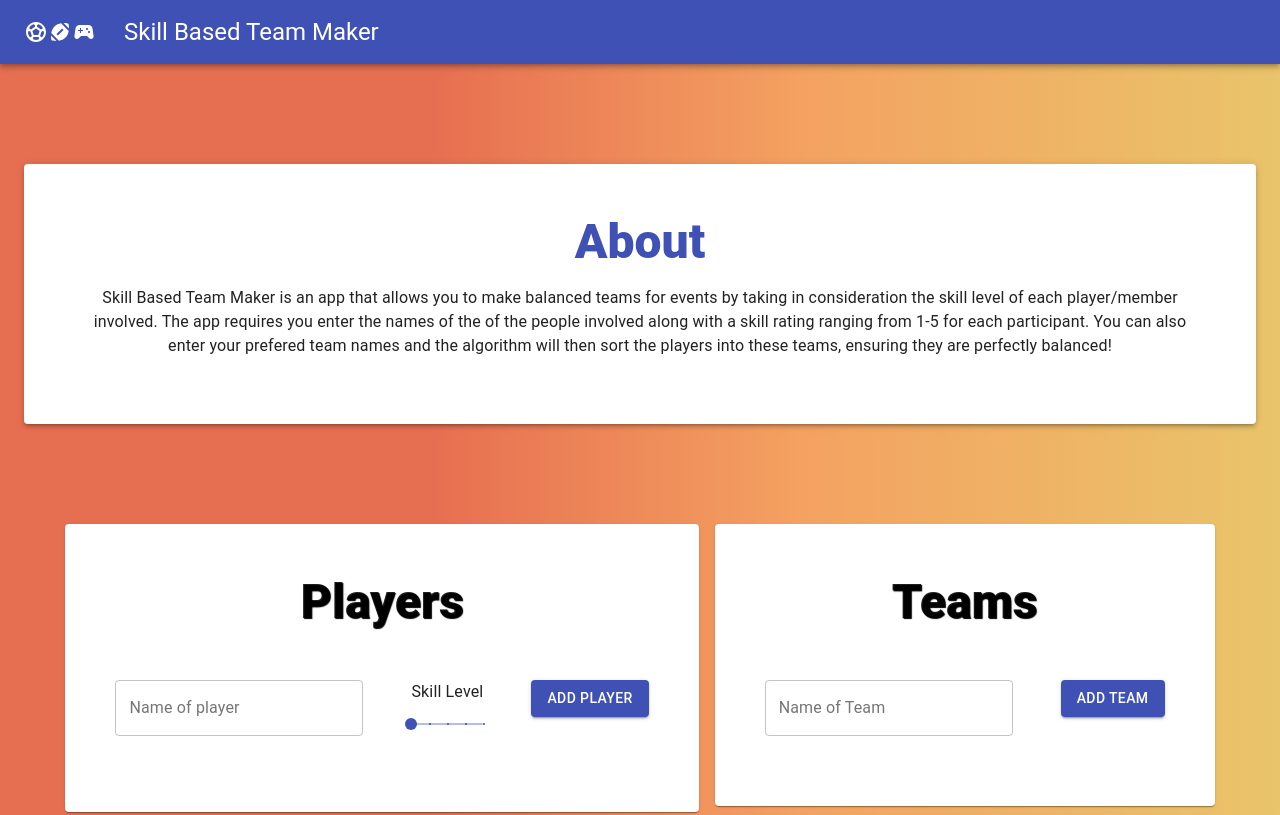
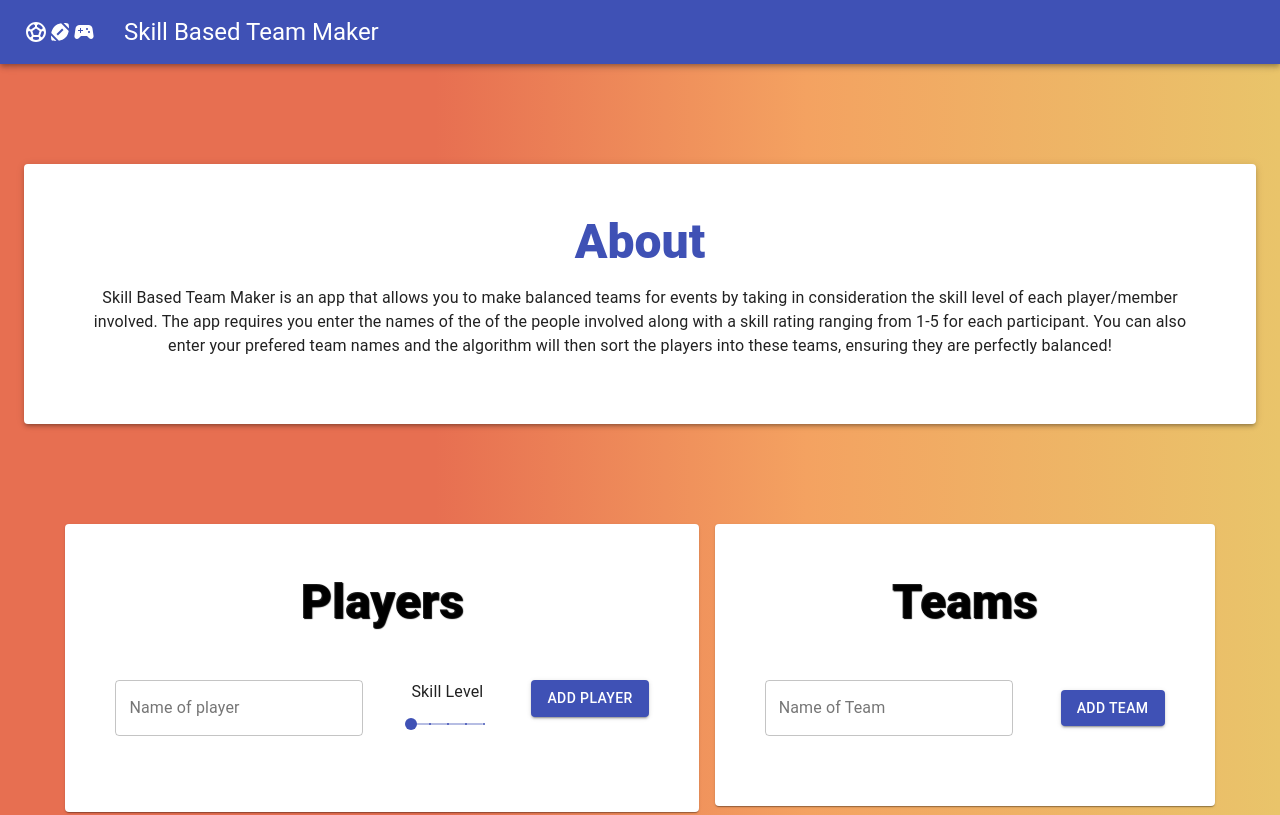
Before and after one commit to travishankar9/skill-based-team-randomizer, a React (Create React App) app: page / in a window 1280 px wide. Shown: the top 815 px of the page. Built offline with nearby package versions, Linux system fonts and the light colour scheme.

Commit message:
changed styles in team form

```diff
--- a/src/TeamsForm.js
+++ b/src/TeamsForm.js
@@ -111,7 +111,13 @@ function TeamsForm({ setFullTeams }) {
               Teams
             </Typography>
           </div>
-          <Grid container spacing={6} justifyContent="space-evenly">
+          <Grid container>
+            <Grid
+              container
+              spacing={6}
+              justifyContent="space-evenly"
+              alignItems="center"
+            >
               <Grid item>
                 <TextField
                   ref={refContainer}
@@ -127,8 +133,7 @@ function TeamsForm({ setFullTeams }) {
                   {isEditing ? "Edit Team" : "Add Team"}
                 </Button>
               </Grid>
-
-            <Grid></Grid>
+            </Grid>
           </Grid>
         </form>
 
```
Lines whose indentation alone changed are shown as unchanged.
